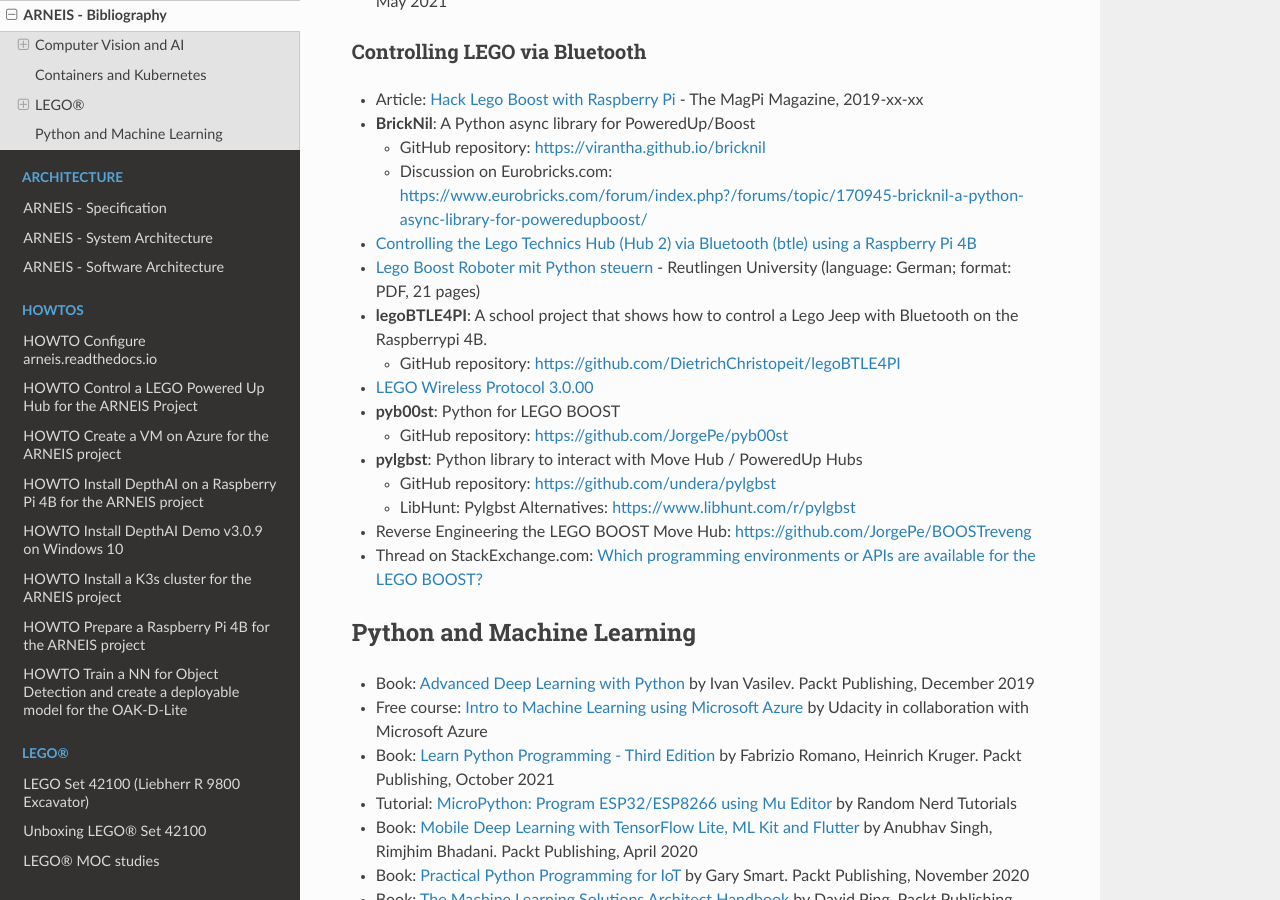
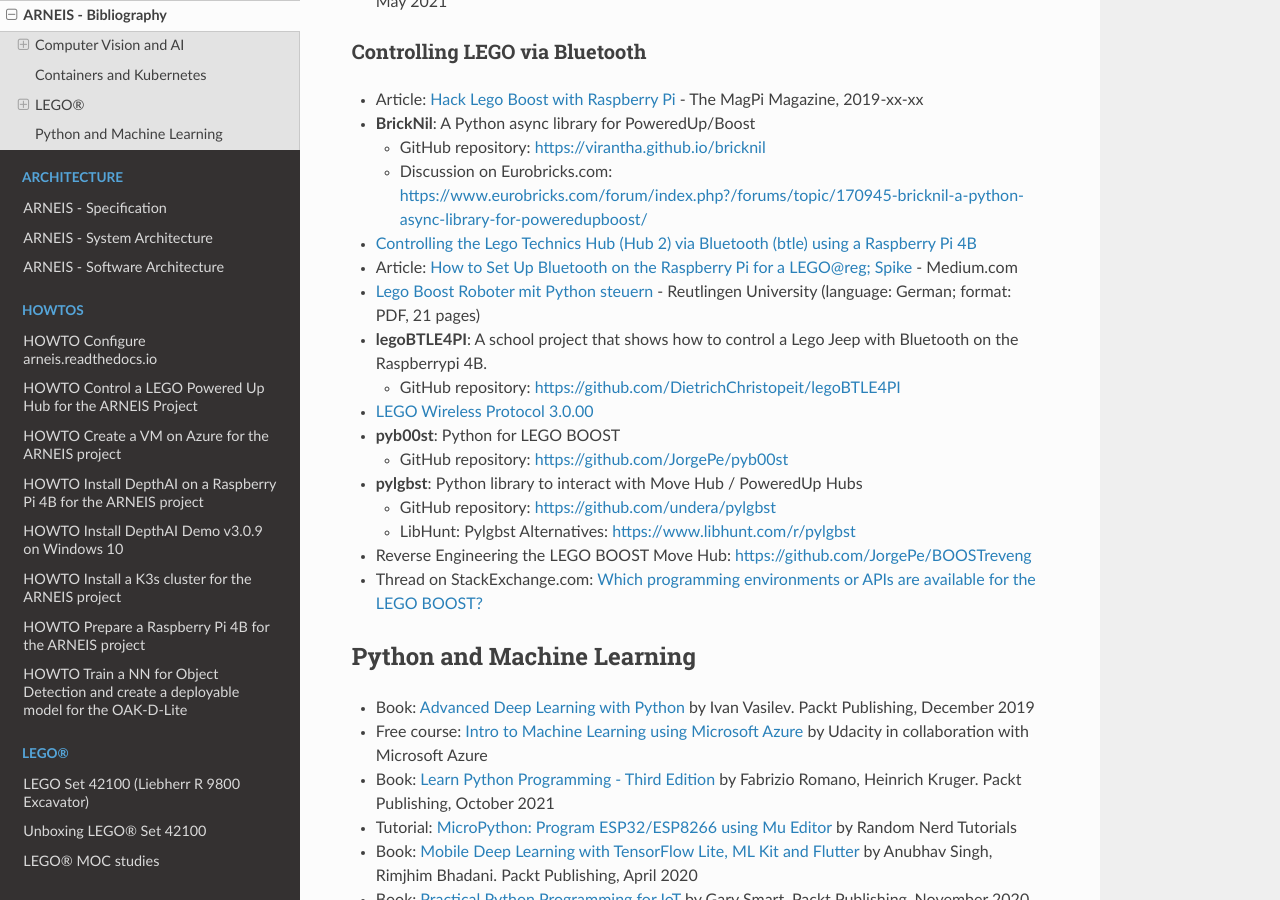
Before and after one commit to B-AROL-O/ARNEIS, a Sphinx documentation site: the page built from docs/bibliography.md, in a window 1280 px wide and 900 px high, scrolled down 1160 px. Built offline with Sphinx 7.4.7 and the Read the Docs theme 2.0.0, drawn with Linux system fonts in a browser that asks for light colours.

Commit message:
Update bibliography.md

```diff
--- a/docs/bibliography.md
+++ b/docs/bibliography.md
@@ -41,6 +41,7 @@
   - GitHub repository: <https://virantha.github.io/bricknil>
   - Discussion on Eurobricks.com: <https://www.eurobricks.com/forum/index.php?/forums/topic/170945-bricknil-a-python-async-library-for-poweredupboost/>
 * [Controlling the Lego Technics Hub (Hub 2) via Bluetooth (btle) using a Raspberry Pi 4B](https://dietrichchristopeit.github.io/lego-pi-docs/#controlling-the-lego-technics-hub-hub-2-via-bluetooth-btle-using-a-rasperry-pi-4b)
+* Article: [How to Set Up Bluetooth on the Raspberry Pi for a LEGO@reg; Spike](https://medium.com/jj-innovative-results/how-to-set-up-bluetooth-on-the-raspberry-pi-for-a-lego-spike-61b137f98673) - Medium.com
 * [Lego Boost Roboter mit Python steuern](https://www.tec.reutlingen-university.de/fileadmin/user_upload/Fakultaet_TEC/LegoBoostPython_V3_180618.pdf) - Reutlingen University (language: German; format: PDF, 21 pages)
 * **legoBTLE4PI**: A school project that shows how to control a Lego Jeep with Bluetooth on the Raspberrypi 4B.
   - GitHub repository: <https://github.com/DietrichChristopeit/legoBTLE4PI>
```
